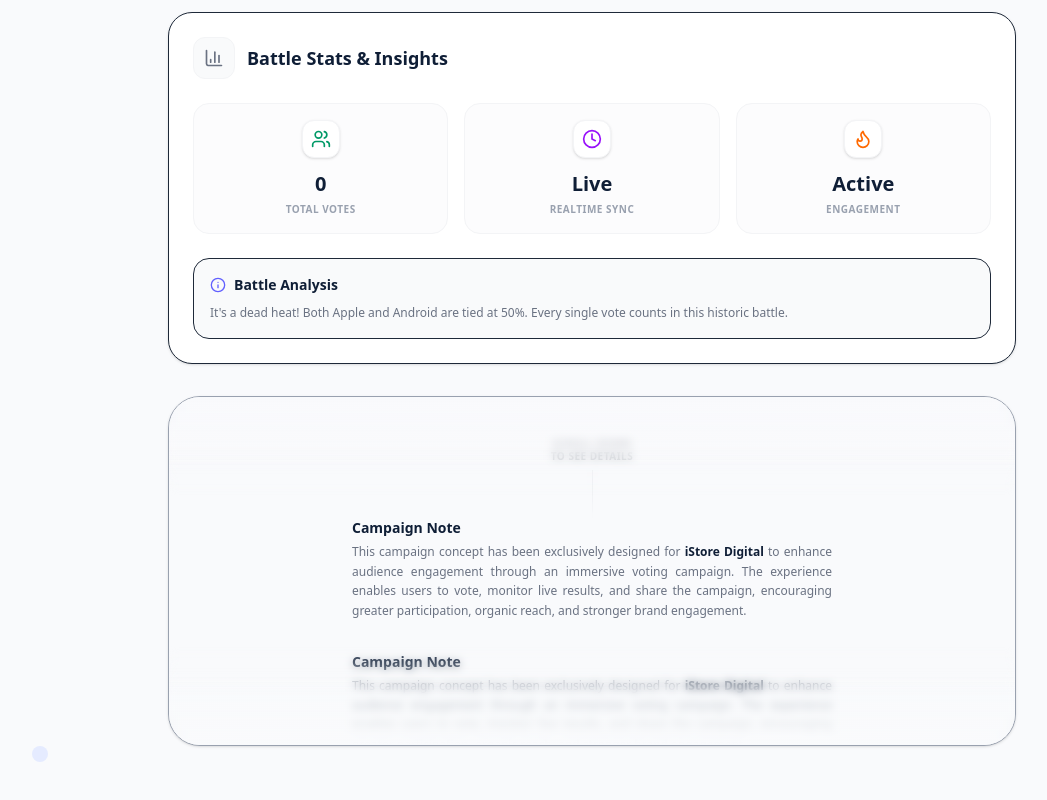
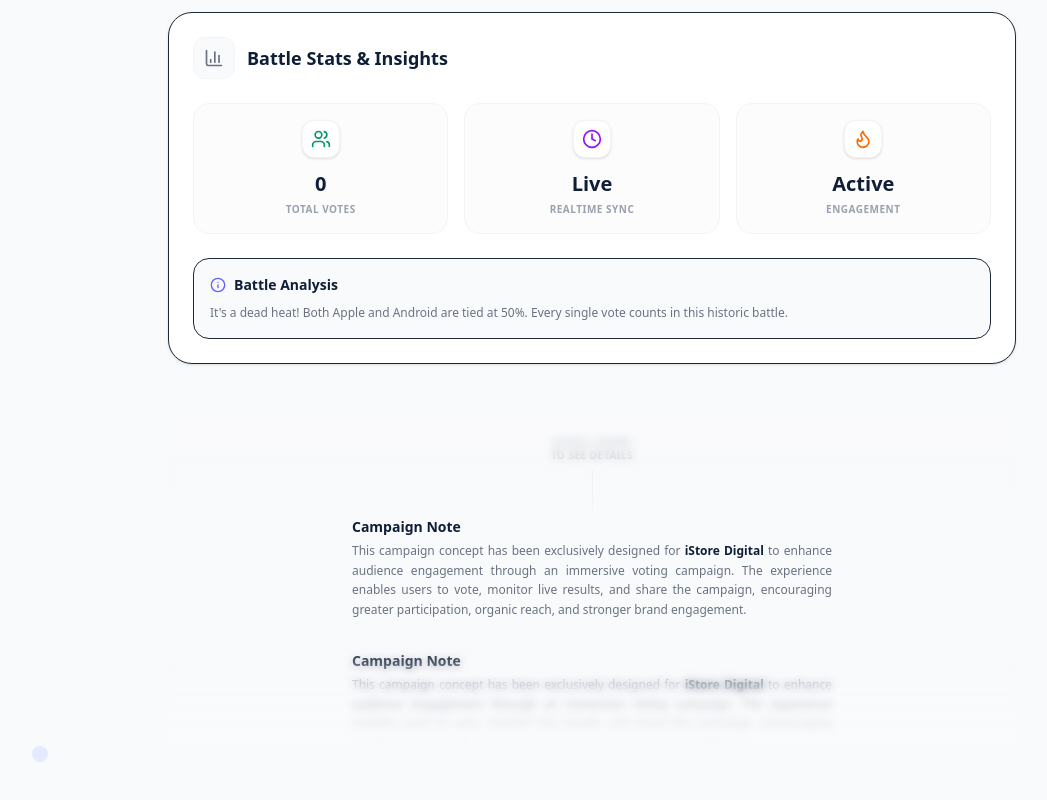
Before and after one commit to ajmaloffical04-design/istoregame, a Next.js app: page /campaign/apple-vs-android in a window 1280 px wide. Shown: the part 1082-1882 px from the top of the page, without its empty margins (48-1095 px from the left). Built offline with nearby package versions, Linux system fonts and the light colour scheme; no server answers; the database is empty.

Commit message:
Remove card frame from campaign notes scroll widget

```diff
--- a/src/components/campaign/CampaignArena.tsx
+++ b/src/components/campaign/CampaignArena.tsx
@@ -475,7 +475,7 @@
 // Campaign Scrollable Widget
 const Skiper41 = () => {
   return (
-    <div className="relative flex h-[350px] w-full flex-col items-center justify-center bg-[#F9FAFC] text-gray-400 border border-gray-150 rounded-[2rem] overflow-hidden mt-8 shadow-sm">
+    <div className="relative flex h-[350px] w-full flex-col items-center justify-center bg-transparent text-gray-400 overflow-hidden mt-8">
       <ProgressiveBlur position="top" backgroundColor="#F9FAFC" />
       <ProgressiveBlur position="bottom" backgroundColor="#F9FAFC" />
 
```
